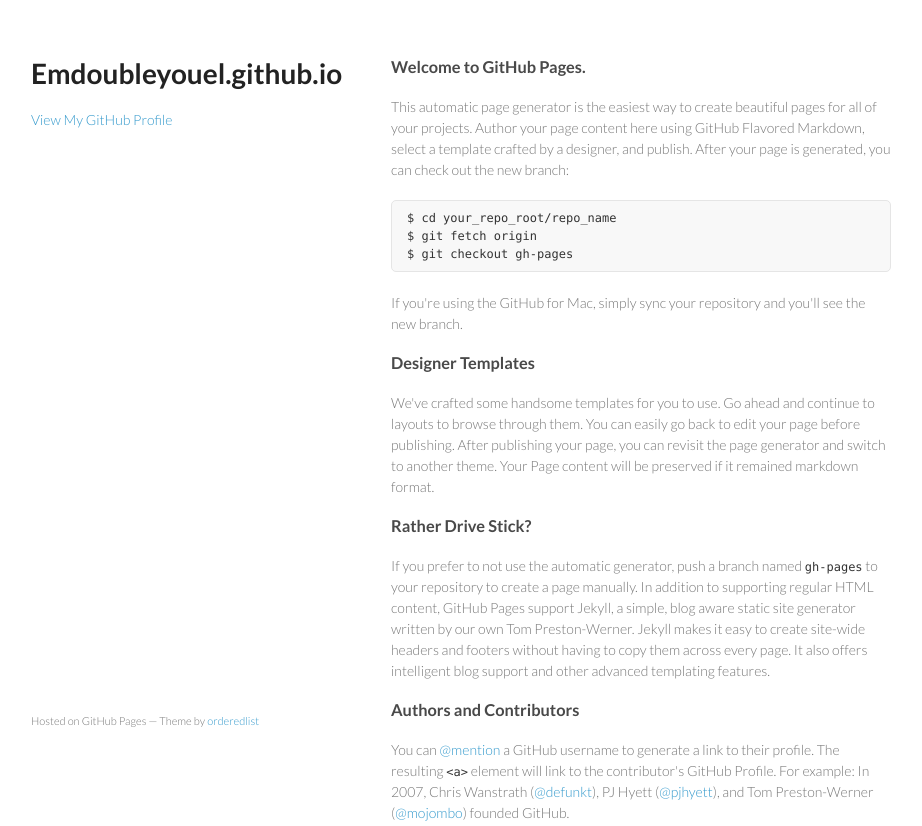
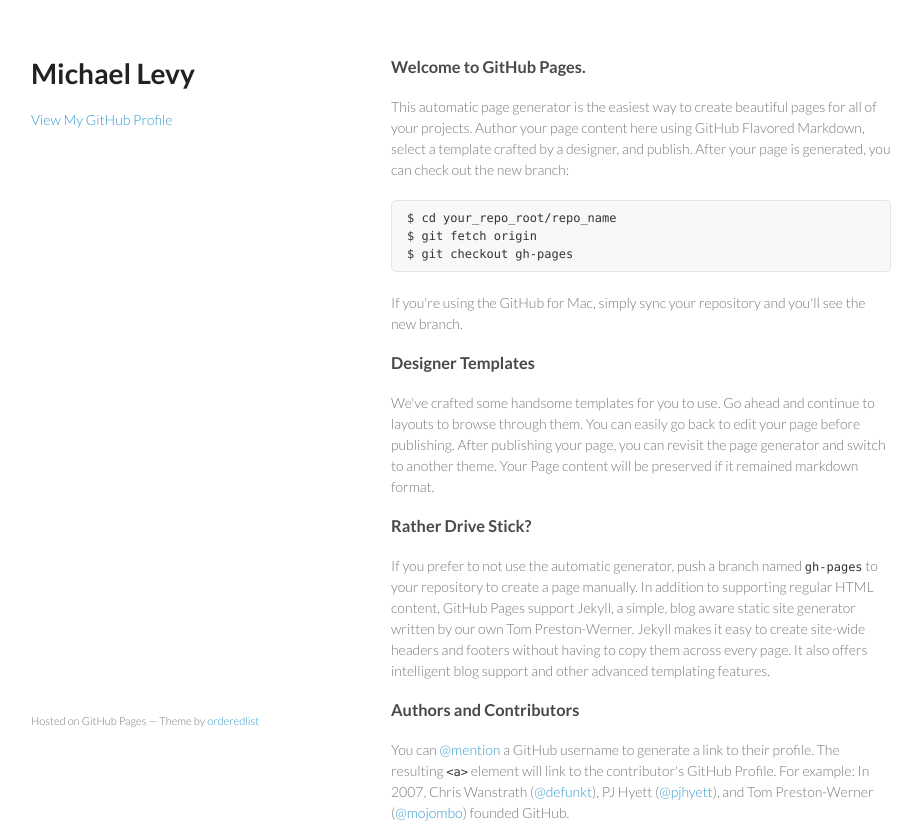
Before and after one commit to emdoubleyouel/emdoubleyouel.github.io, a plain HTML site: page index.html in a window 1280 px wide. Shown: the top 826 px of the page, without its empty margins (179-1101 px from the left). Drawn offline with Linux system fonts and the light colour scheme.

Commit message:
Update index.html

```diff
--- a/index.html
+++ b/index.html
@@ -15,7 +15,7 @@
   <body>
     <div class="wrapper">
       <header>
-        <h1>Emdoubleyouel.github.io</h1>
+        <h1>Michael Levy</h1>
         <p></p>
 
 
```
